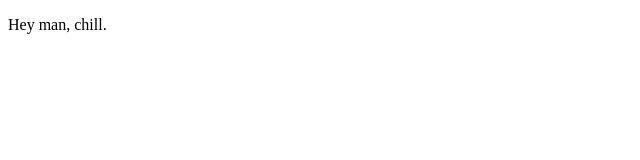
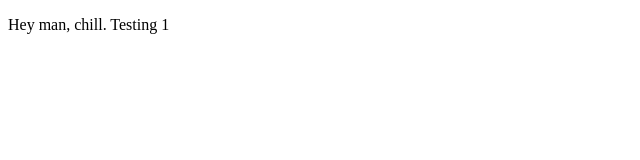
Before and after one commit to tanyongaun/Software-Assignment, a plain HTML site: page index.html in a window 1280 px wide. Shown: the full height of the page, 0-640 px from the left. Drawn offline with Linux system fonts and the light colour scheme.

Commit message:
testing 1

```diff
--- a/index.html
+++ b/index.html
@@ -2,6 +2,7 @@
 
 <head>
     <p>
-        Hey man, chill.
+        Hey man, chill. Testing 1
+
     </p>
 </head>
```
